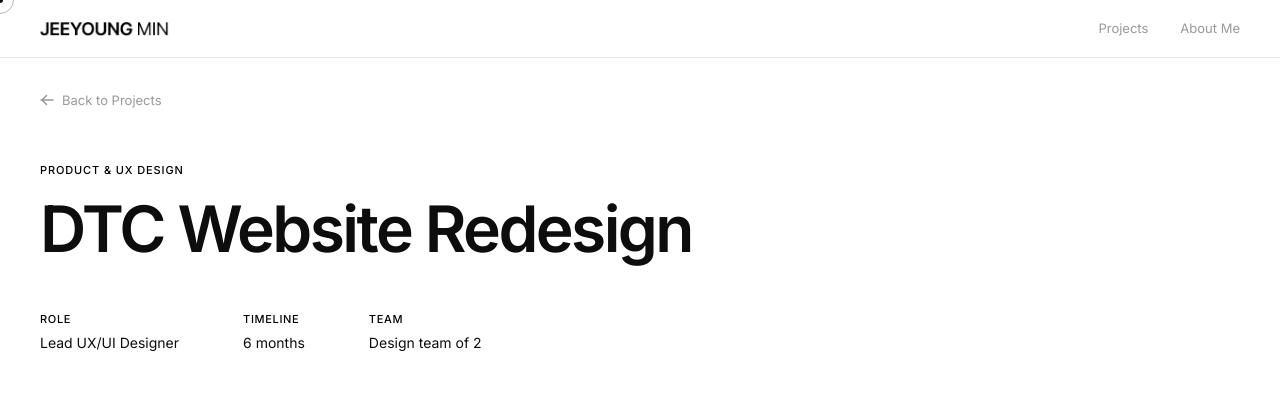
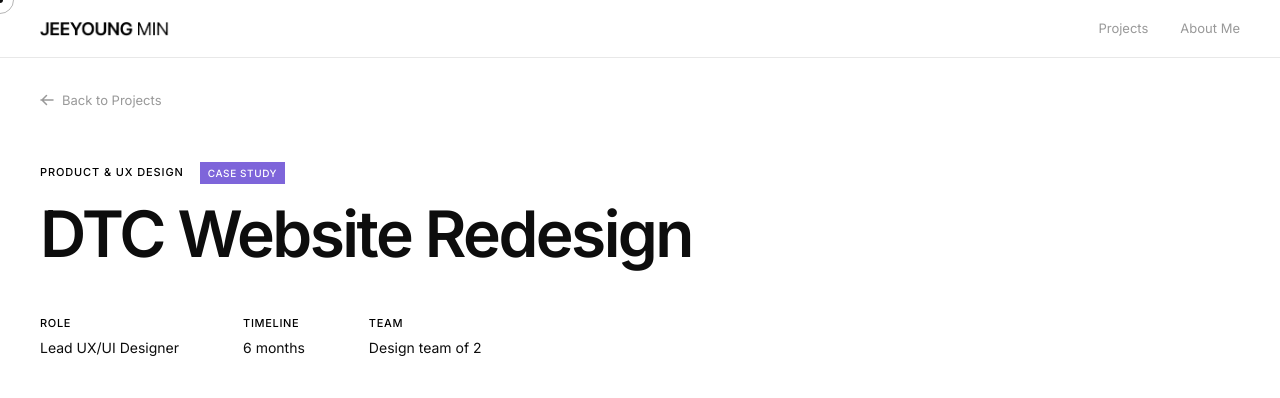
Before and after one commit to dz030/2026-jy-portfolio, a website built with Vite: page projects/product-ux/dtc-website-redesign.html in a window 1280 px wide. Shown: the top 398 px of the page. Built offline with nearby package versions, Linux system fonts and the light colour scheme.

Commit message:
badge added2

```diff
--- a/projects/product-ux/dtc-website-redesign.html
+++ b/projects/product-ux/dtc-website-redesign.html
@@ -23,7 +23,10 @@
 
     <!-- ── HEADER ── -->
     <header class="project-detail__header">
-      <p class="project-detail__eyebrow reveal">Product &amp; UX Design</p>
+      <div class="project-detail__eyebrow-row reveal">
+        <p class="project-detail__eyebrow">Product &amp; UX Design</p>
+        <span class="project-detail__badge">Case Study</span>
+      </div>
       <h1 class="project-detail__title reveal reveal--delay-1">DTC Website Redesign</h1>
 
       <div class="project-detail__meta reveal reveal--delay-2">
--- a/public/assets/css/style.css
+++ b/public/assets/css/style.css
@@ -2286,7 +2286,7 @@ ul.project-detail__outcome-subtitle li {
   font-weight: 500;
   letter-spacing: 0.06em;
   text-transform: uppercase;
-  background: var(--color-badge);
+  background: var(--color-badge2);
   color: #fff;
   padding: 3px 8px;
   flex-shrink: 0;
```
Also changed, not shown: projects/product-ux/b2b-order-app.html (+1 -1 lines).
